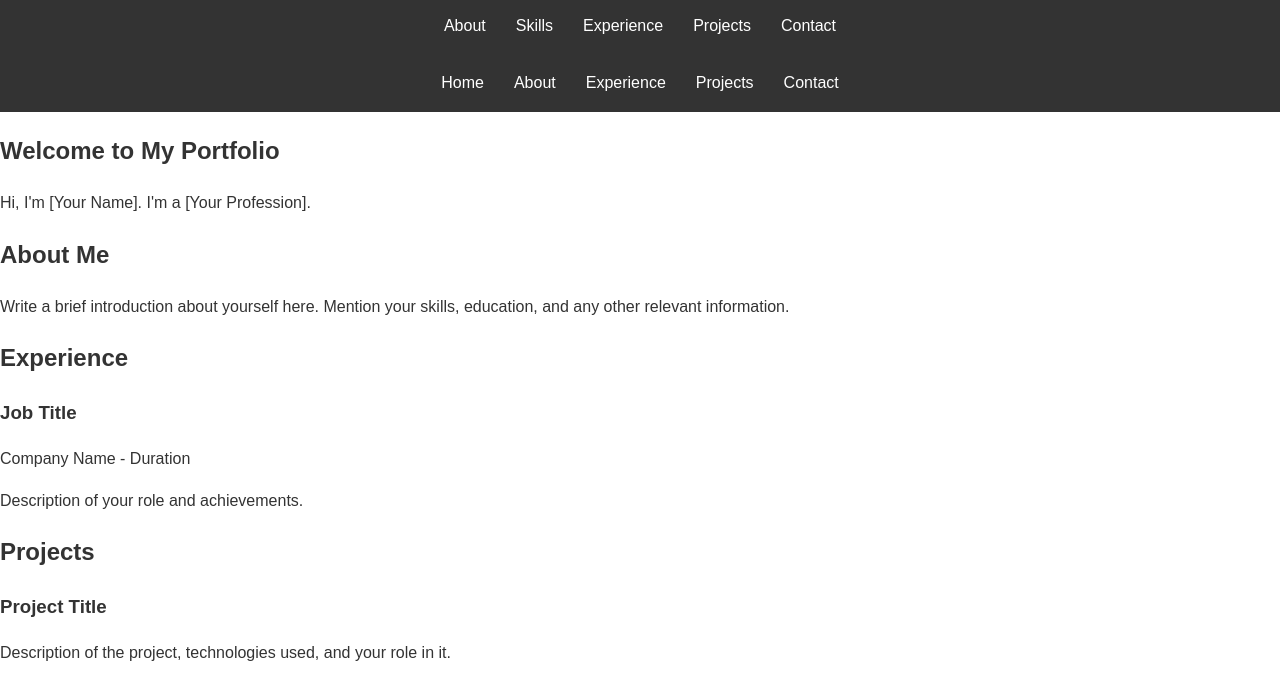
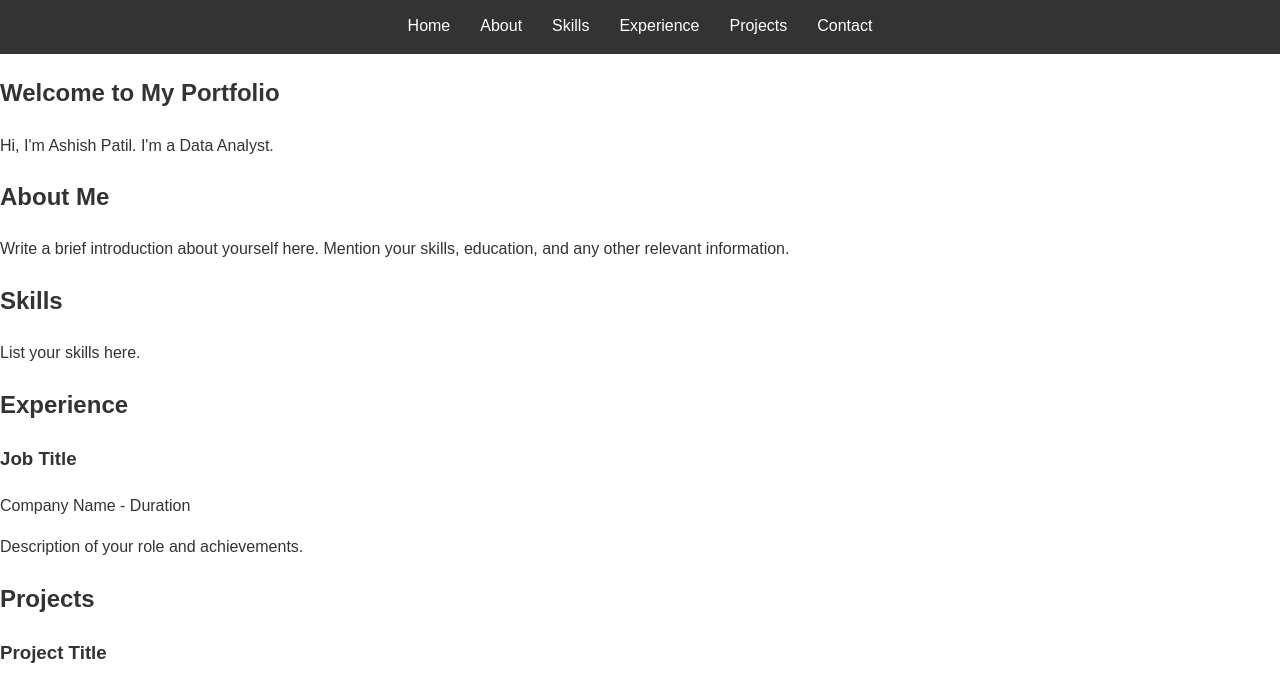
Before and after one commit to Manish-Sri/my-portfolio, a plain HTML site: page index.html in a window 1280 px wide. Shown: the part 114-797 px from the top of the page. Drawn offline with Linux system fonts and the light colour scheme.

Commit message:
Update index.html

```diff
--- a/index.html
+++ b/index.html
@@ -14,6 +14,7 @@
         </div>
         <nav>
             <ul>
+                <li><a href="#home">Home</a></li>
                 <li><a href="#about">About</a></li>
                 <li><a href="#skills">Skills</a></li>
                 <li><a href="#experience">Experience</a></li>
@@ -23,38 +24,19 @@
         </nav>
     </header>
 
-    <!-- Rest of your content goes here -->
-
-</body>
-<!DOCTYPE html>
-<html lang="en">
-<head>
-    <meta charset="UTF-8">
-    <meta name="viewport" content="width=device-width, initial-scale=1.0">
-    <title>Your Name - Portfolio</title>
-    <link rel="stylesheet" href="style.css">
-</head>
-<body>
-    <header>
-        <nav>
-            <ul>
-                <li><a href="#home">Home</a></li>
-                <li><a href="#about">About</a></li>
-                <li><a href="#experience">Experience</a></li>
-                <li><a href="#projects">Projects</a></li>
-                <li><a href="#contact">Contact</a></li>
-            </ul>
-        </nav>
-    </header>
-
     <section id="home" class="home-section">
         <h1>Welcome to My Portfolio</h1>
-        <p>Hi, I'm [Your Name]. I'm a [Your Profession].</p>
+        <p>Hi, I'm Ashish Patil. I'm a Data Analyst.</p>
     </section>
 
     <section id="about" class="about-section">
         <h2>About Me</h2>
         <p>Write a brief introduction about yourself here. Mention your skills, education, and any other relevant information.</p>
+    </section>
+
+    <section id="skills" class="skills-section">
+        <h2>Skills</h2>
+        <p>List your skills here.</p>
     </section>
 
     <section id="experience" class="experience-section">
@@ -82,7 +64,7 @@
     </section>
 
     <footer>
-        <p>&copy; 2023 [Your Name]. All rights reserved.</p>
+        <p>&copy; 2023 Ashish Patil. All rights reserved.</p>
     </footer>
 </body>
 </html>
```
